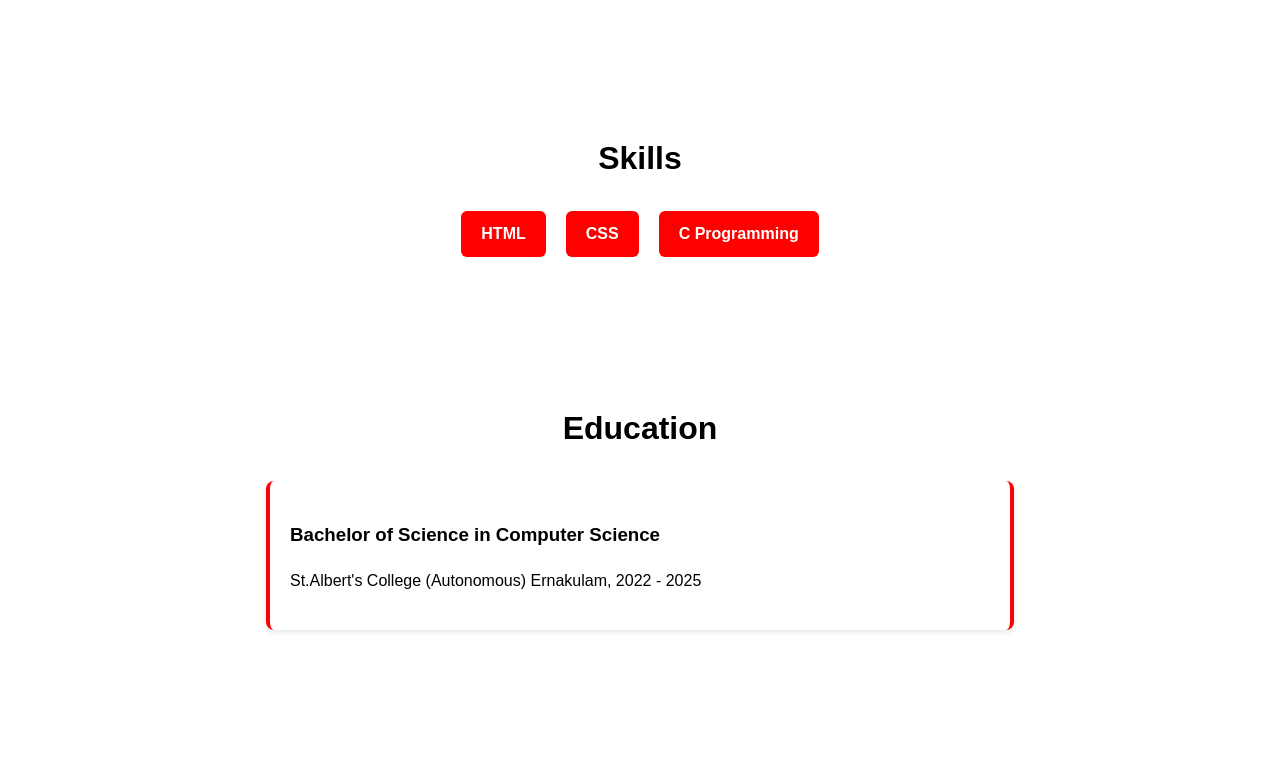
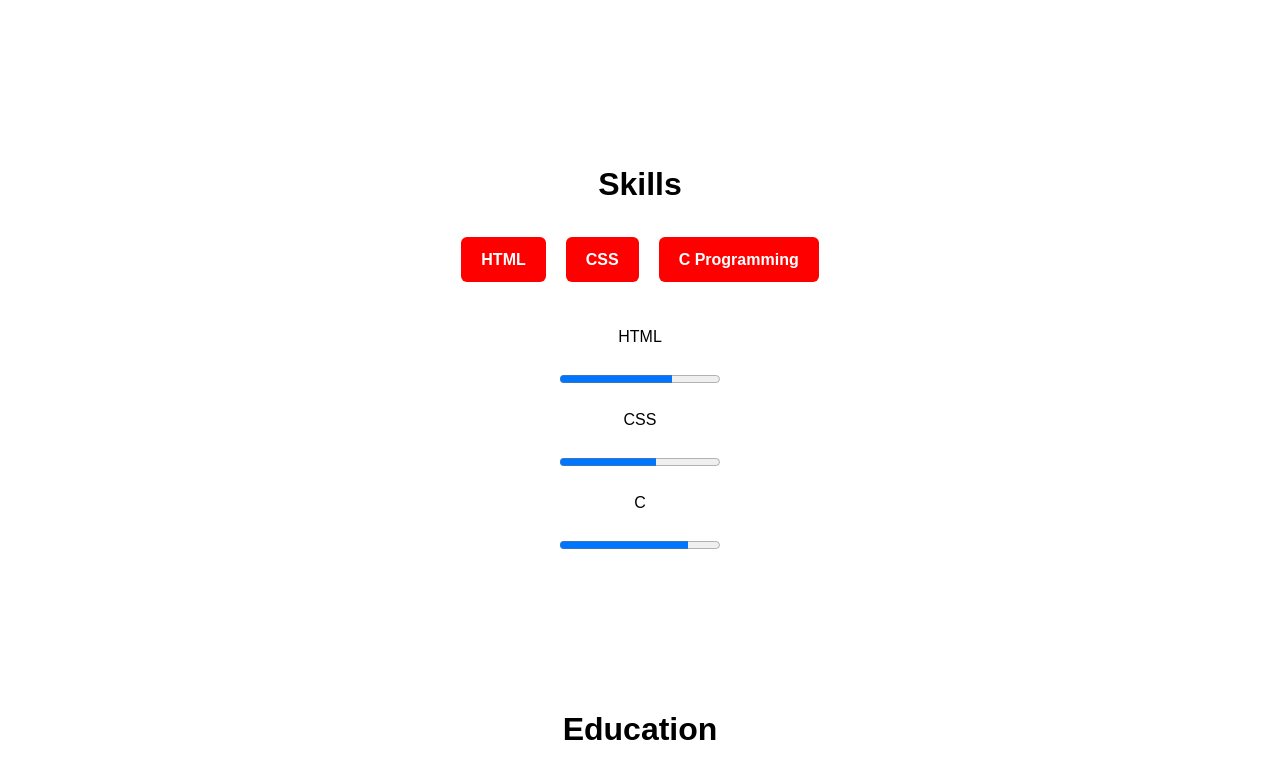
Before and after one commit to jithin2236/portfolio, a plain HTML site: page index.html in a window 1280 px wide. Shown: the part 731-1488 px from the top of the page. Drawn offline with Linux system fonts and the light colour scheme.

Commit message:
Update index.html

```diff
--- a/index.html
+++ b/index.html
@@ -1,11 +1,13 @@
 <!DOCTYPE html>
 <html lang="en">
+
 <head>
   <meta charset="UTF-8">
   <meta name="viewport" content="width=device-width, initial-scale=1.0">
   <title>My Portfolio</title>
   <link rel="stylesheet" href="portfolio.css">
 </head>
+
 <body>
   <header>
     <nav>
@@ -25,14 +27,20 @@
       <h1>I’m <span class="highlight">Jithin Francis</span></h1>
       <h3>A passionate Computer Science student aspiring to build great projects and solutions.</h3>
     </div>
+    <div class="hero-img">
+    <img src="WhatsApp_Image_2025-06-13_at_16.33.34_d523624c-removebg-preview.png" alt="">
+    </div>
   </section>
 
   <section id="about" class="about">
     <h2>About Me</h2>
     <div class="about-content">
       <div class="about-text">
-       <p>Hello! I am a Computer Science student with a passion for coding, designing, and problem solving. I enjoy creating projects that combine creativity and logic. I build clean, responsive, and user-friendly web interfaces that balance functionality with visual appeal. With a keen eye for design, I make sure every project not only works seamlessly but also delivers an engaging user experience.
-I love exploring new design trends and turning fresh ideas into polished digital experiences.</p>
+        <p>Hello! I am a Computer Science student with a passion for coding, designing, and problem solving. I enjoy
+          creating projects that combine creativity and logic. I build clean, responsive, and user-friendly web
+          interfaces that balance functionality with visual appeal. With a keen eye for design, I make sure every
+          project not only works seamlessly but also delivers an engaging user experience.
+          I love exploring new design trends and turning fresh ideas into polished digital experiences.</p>
       </div>
     </div>
   </section>
@@ -43,6 +51,15 @@ I love exploring new design trends and turning fresh ideas into polished digital
       <div class="skill">HTML</div>
       <div class="skill">CSS</div>
       <div class="skill">C Programming</div>
+    </div>
+    <br>
+    <div class="prog">
+      <p>HTML</p>
+      <progress value="70" max="100">70%</progress>
+      <p>CSS</p>
+      <progress value="60" max="100">60%</progress>
+      <p>C</p>
+      <progress value="80" max="100">80%</progress>
     </div>
   </section>
 
@@ -71,4 +88,5 @@ I love exploring new design trends and turning fresh ideas into polished digital
     </ul>
   </section>
 </body>
+
 </html>
```
